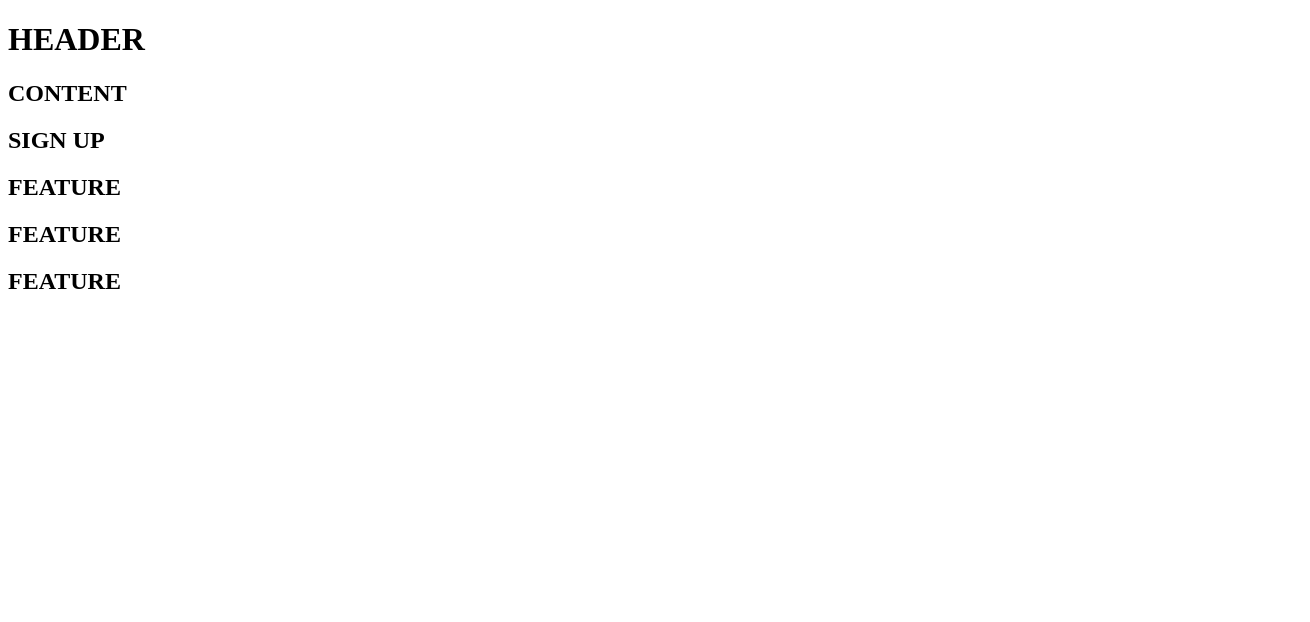
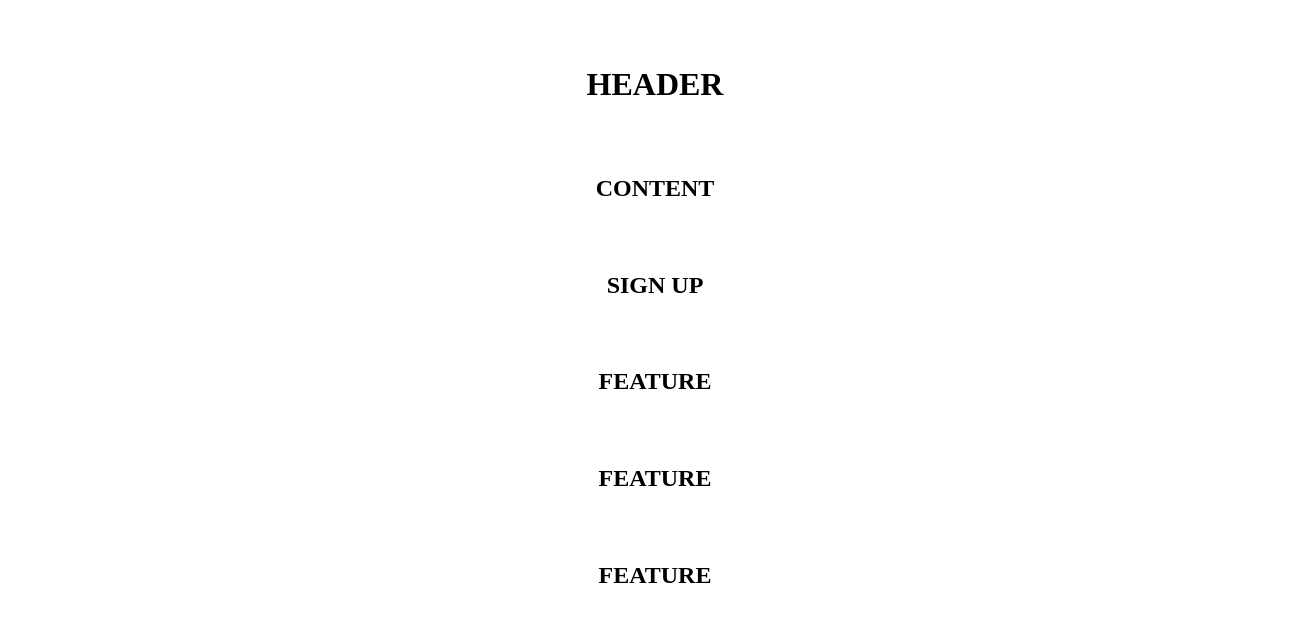
Before and after one commit to JAMK-IT-STUDENT/ttms0400-web-visualisointi-yhteinen-harjoitus-suvik8805, a plain HTML site: page index.html in a window 1280 px wide. Shown: the whole page, 1310 px wide, since content can reach past the window. Drawn offline with Linux system fonts and the light colour scheme.

Commit message:
EDIT index and main.css

```diff
--- a/index.html
+++ b/index.html
@@ -3,6 +3,8 @@
 <head>
 <meta charset="UTF-8">
 <title>Yhteinen harjoitustyö</title>
+<link rel="stylesheet" href="style/main.css">
+    <meta name="viewport" content="width-device-width, initial-scale=1">
 </head>
 <body>
     <nav>
--- a/style/main.css
+++ b/style/main.css
@@ -0,0 +1,17 @@
+body {
+    margin: 0;
+}
+
+/* Make everything use border-box*/
+*, *:before, *after {
+    -webkit-box-sizing: border-box;
+    -moz-box-sizing: border-box;
+    box-sizing: border-box;
+}
+
+header, section, nav, main, article {
+    display: block;
+    width: 100vw;
+    padding: 15px;
+    text-align: center;
+}
```
